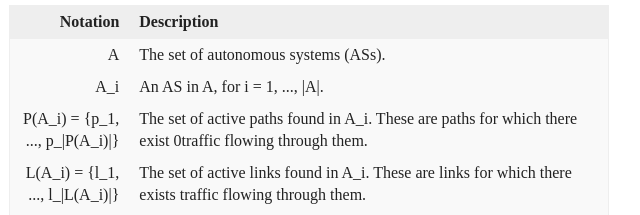
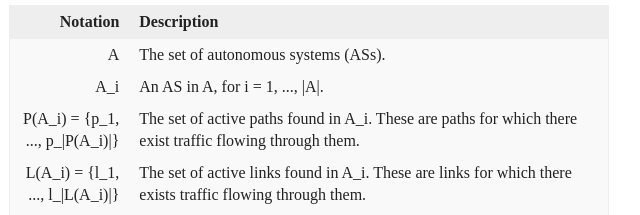
Before and after one commit to giralt/draft-ietf-alto-gradientgraph-multidomain, a plain HTML site: page draft-giraltyellamraju-alto-bsg-multidomain.html in a window 1280 px wide. Shown: the part 3671-3886 px from the top of the page, 116-756 px from the left. Drawn offline with Linux system fonts and the light colour scheme; a web font is replaced by a local one.

Commit message:
Script updating gh-pages from acbd2cd. [ci skip]

```diff
--- a/draft-giraltyellamraju-alto-bsg-multidomain.html
+++ b/draft-giraltyellamraju-alto-bsg-multidomain.html
@@ -1430,7 +1430,7 @@ in the description of the distributed protocol in the next section:<a href="#sec
             </tr>
             <tr>
               <td class="text-right" rowspan="1" colspan="1">P(A_i) = {p_1, ..., p_|P(A_i)|}</td>
-              <td class="text-left" rowspan="1" colspan="1">The set of active paths found in A_i. These are paths for which there exist 0traffic flowing through them.</td>
+              <td class="text-left" rowspan="1" colspan="1">The set of active paths found in A_i. These are paths for which there exist traffic flowing through them.</td>
             </tr>
             <tr>
               <td class="text-right" rowspan="1" colspan="1">L(A_i) = {l_1, ..., l_|L(A_i)|}</td>
```
Also changed, not shown: draft-giraltyellamraju-alto-bsg-multidomain.txt.
